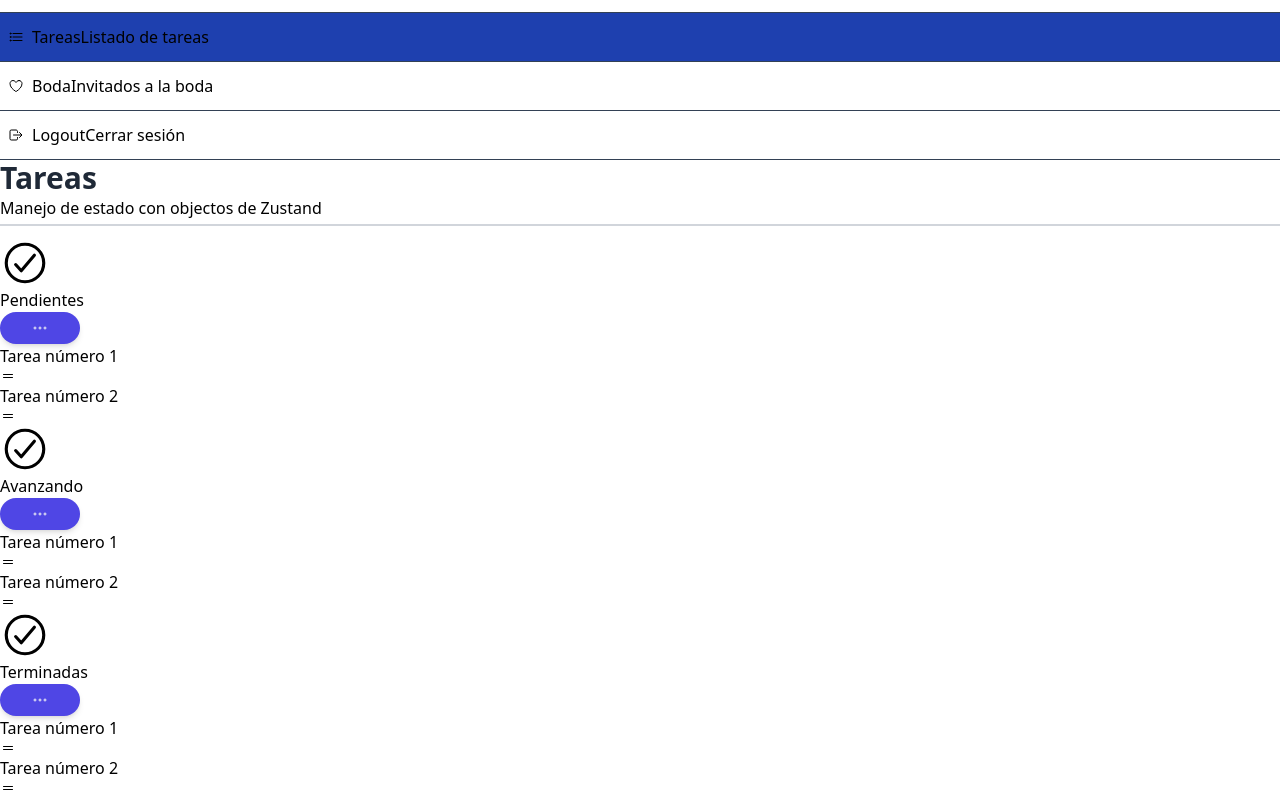
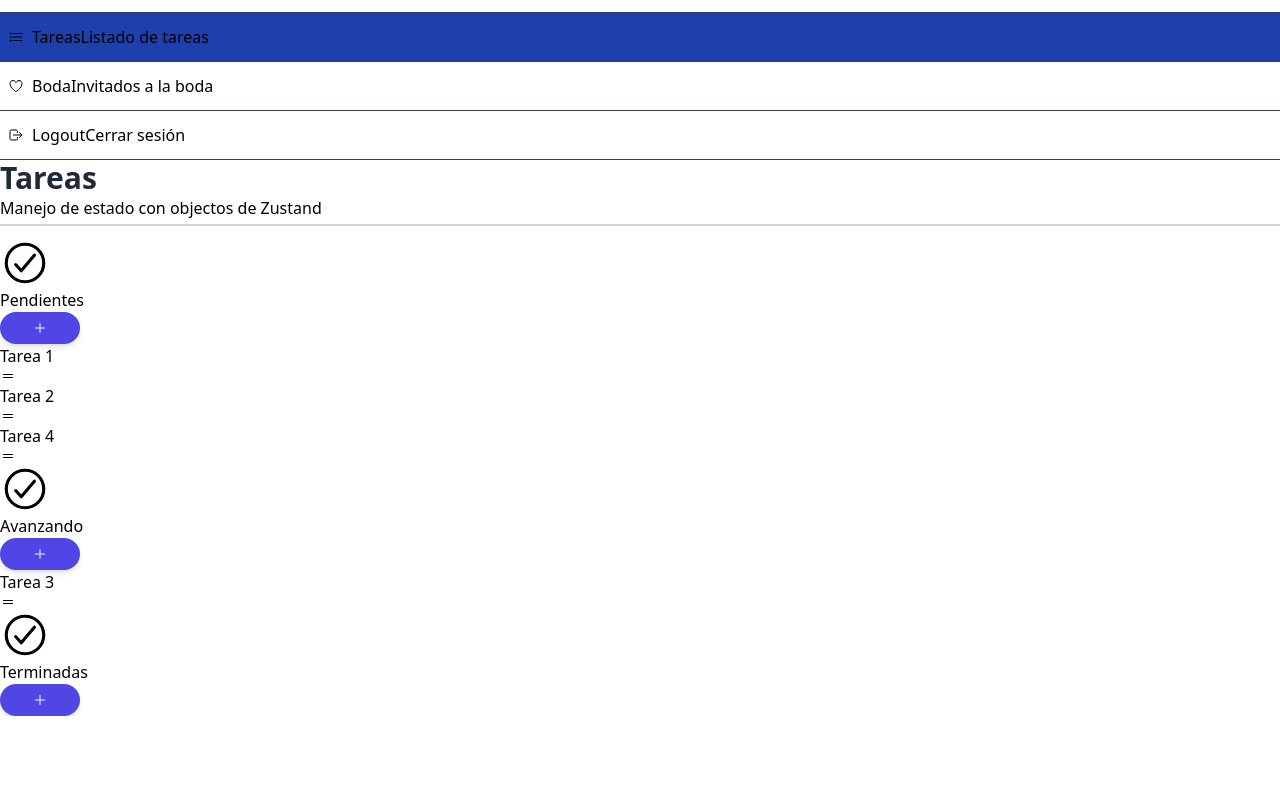
Before and after one commit to RubertG/curso-zustand, a React (Vite) app: page /dashboard/tasks in a window 1280 px wide. Shown: the part 542-1338 px from the top of the page. After the commit the page ends 1258 px from the top, so only its background shows below. Built offline with nearby package versions, Linux system fonts and the light colour scheme; no server answers.

Commit message:
🆕 drag and drop y store de las tareas

```diff
--- a/package.json
+++ b/package.json
@@ -10,16 +10,19 @@
     "preview": "vite preview"
   },
   "dependencies": {
-    "classnames": "^2.3.2",
+    "classnames": "^2.5.1",
     "react": "^18.2.0",
     "react-dom": "^18.2.0",
     "react-icons": "^4.11.0",
     "react-router-dom": "^6.16.0",
+    "sweetalert2": "^11.12.4",
+    "uuid": "^10.0.0",
     "zustand": "^4.5.4"
   },
   "devDependencies": {
     "@types/react": "^18.2.15",
     "@types/react-dom": "^18.2.7",
+    "@types/uuid": "^10.0.0",
     "@typescript-eslint/eslint-plugin": "^6.0.0",
     "@typescript-eslint/parser": "^6.0.0",
     "@vitejs/plugin-react": "^4.0.3",
--- a/src/components/jira/JiraTasks.tsx
+++ b/src/components/jira/JiraTasks.tsx
@@ -1,64 +1,103 @@
-import { IoCheckmarkCircleOutline, IoEllipsisHorizontalOutline, IoReorderTwoOutline } from 'react-icons/io5';
+import { IoAddOutline, IoCheckmarkCircleOutline } from 'react-icons/io5';
+import { Task, TaskStatus } from '../../interfaces';
+import { SingleTask } from './SingleTask';
+import { DragEvent, useState } from 'react';
+import { useTaskStore } from '../../stores/tasks/task.store';
+import classNames from 'classnames';
+import Swal from 'sweetalert2';
 
 interface Props {
   title: string;
-  value: 'pending' | 'in-progress' | 'done';
+  status: TaskStatus
+  tasks: Task[]
 }
 
+export const JiraTasks = ({ title, tasks, status }: Props) => {
+  const isDragging = useTaskStore((state) => !!state.draggingTaskId)
+  const onTaskDrop = useTaskStore((state) => state.onTaskDrop)
+  const addTask = useTaskStore((state) => state.addTask)
+  const [onDragOver, setOnDragOver] = useState(false)
 
-export const JiraTasks = ({ title }: Props) => {
+  const handleDragLeave = (e: DragEvent<HTMLDivElement>) => {
+    e.preventDefault()
+    setOnDragOver(false)
+  }
+
+  const handleDragOver = (e: DragEvent<HTMLDivElement>) => {
+    e.preventDefault()
+    setOnDragOver(true)
+  }
+
+  const handleDrop = (e: DragEvent<HTMLDivElement>) => {
+    e.preventDefault()
+    setOnDragOver(false)
+    onTaskDrop(status)
+  }
+
+  const hanldeAddTask = async () => {
+    const { isConfirmed, value: title } = await Swal.fire({
+      title: 'Nueva Tarea',
+      input: 'text',
+      inputLabel: 'Nombre de la tarea',
+      inputPlaceholder: 'Escribe una nueva tarea',
+      showCancelButton: true,
+      inputValidator: (value) => {
+        if (!value) {
+          return 'Tarea requerida'
+        }
+        return null
+      }
+    })
+
+    if (!isConfirmed || !title) return
+
+    addTask(title, status)
+  }
+
   return (
-    <div className="!text-black relative flex flex-col rounded-[20px]  bg-white bg-clip-border shadow-3xl shadow-shadow-500  w-full !p-4 3xl:p-![18px]">
+    <div
+      onDragLeave={handleDragLeave}
+      onDragOver={handleDragOver}
+      onDrop={handleDrop}
+      className={
+        classNames(
+          "!text-black relative flex flex-col border-2 rounded-[20px] bg-white bg-clip-border shadow-3xl shadow-shadow-500  w-full !p-4 3xl:p-![18px]",
+          {
+            'border-blue-500 border-dotted': isDragging,
+            'border-green-500': onDragOver && isDragging
+          }
+        )
+      }>
 
 
-      {/* Task Header */ }
+      {/* Task Header */}
       <div className="relative flex flex-row justify-between">
 
         <div className="flex items-center justify-center">
 
           <div className="flex h-9 w-9 items-center justify-center rounded-full bg-indigo-100">
             <span className="flex justify-center items-center h-6 w-6 text-brand-500">
-              <IoCheckmarkCircleOutline style={ { fontSize: '50px' } } />
+              <IoCheckmarkCircleOutline style={{ fontSize: '50px' }} />
             </span>
           </div>
 
-          <h4 className="ml-4 text-xl font-bold text-navy-700">{ title }</h4>
+          <h4 className="ml-4 text-xl font-bold text-navy-700">{title}</h4>
         </div>
 
-        <button>
-          <IoEllipsisHorizontalOutline />
+        <button
+          onClick={hanldeAddTask}
+        >
+          <IoAddOutline />
         </button>
 
       </div>
 
-      {/* Task Items */ }
-      <div className="h-full w-full">
-
-        <div className="mt-5 flex items-center justify-between p-2">
-          <div className="flex items-center justify-center gap-2">
-            <p className="text-base font-bold text-navy-700">
-              Tarea número 1
-            </p>
-          </div>
-          <span className=" h-6 w-6 text-navy-700 cursor-pointer">
-            <IoReorderTwoOutline />
-          </span>
-        </div>
-
-        <div className="mt-5 flex items-center justify-between p-2">
-          <div className="flex items-center justify-center gap-2">
-            <p className="text-base font-bold text-navy-700">
-              Tarea número 2
-            </p>
-          </div>
-          <span className=" h-6 w-6 text-navy-700 cursor-pointer">
-            <IoReorderTwoOutline />
-          </span>
-        </div>
-
-
-
-      </div>
+      {/* Task Items */}
+      {
+        tasks.map((task) => (
+          <SingleTask key={task.id} task={task} />
+        ))
+      }
     </div>
   );
 };
--- /dev/null
+++ b/src/components/jira/SingleTask.tsx
@@ -0,0 +1,35 @@
+import { IoReorderTwoOutline } from "react-icons/io5"
+import { Task } from "../../interfaces"
+import { useTaskStore } from "../../stores/tasks/task.store"
+
+interface Props {
+  task: Task
+}
+
+export const SingleTask = ({ task }: Props) => {
+  const setDraggingTaskId = useTaskStore((state) => state.setDraggingTaskId)
+  const removeDraggingTaskId = useTaskStore((state) => state.removeDraggingTaskId)
+
+  return (
+    <div
+      draggable
+      onDragStart={() => {
+        setDraggingTaskId(task.id)
+      }}
+      onDragEnd={() => {
+        removeDraggingTaskId()
+      }}
+      className="h-full w-full">
+      <div className="mt-5 flex items-center justify-between p-2">
+        <div className="flex items-center justify-center gap-2">
+          <p className="text-base font-bold text-navy-700">
+            {task.title}
+          </p>
+        </div>
+        <span className=" h-6 w-6 text-navy-700 cursor-pointer">
+          <IoReorderTwoOutline />
+        </span>
+      </div>
+    </div>
+  )
+}
--- /dev/null
+++ b/src/interfaces/index.ts
@@ -0,0 +1 @@
+export * from "./task.interface"
--- a/src/pages/02-objects/JiraPage.tsx
+++ b/src/pages/02-objects/JiraPage.tsx
@@ -1,6 +1,11 @@
 import { JiraTasks } from '../../components';
+import { useTaskStore } from '../../stores/tasks/task.store';
 
 export const JiraPage = () => {
+  const pendingTasks = useTaskStore((state) => state.getTasksByStatus('open'))
+  const inProgressTasks = useTaskStore((state) => state.getTasksByStatus('in-progress'))
+  const doneTasks = useTaskStore((state) => state.getTasksByStatus('done'))
+
   return (
     <>
       <h1>Tareas</h1>
@@ -9,17 +14,13 @@ export const JiraPage = () => {
 
       <div className="grid grid-cols-1 md:grid-cols-3 gap-4">
 
-          <JiraTasks title='Pendientes' value='pending' />
+          <JiraTasks title='Pendientes' status='open' tasks={pendingTasks} />
 
-          <JiraTasks title='Avanzando' value='in-progress' />
+          <JiraTasks title='Avanzando' status='in-progress' tasks={inProgressTasks} />
 
-          <JiraTasks title='Terminadas' value='done' />
+          <JiraTasks title='Terminadas' status='done' tasks={doneTasks} />
 
       </div>
-
-
-
-
 
     </>
   );
--- a/src/stores/person/person.store.ts
+++ b/src/stores/person/person.store.ts
@@ -1,6 +1,5 @@
 import { create, type StateCreator } from "zustand"
-import { devtools, persist } from "zustand/middleware"
-import { firebaseStorage } from "../storages/firebase-storage.store"
+import { persist } from "zustand/middleware"
 
 interface PersonState {
   firstName: string
@@ -21,13 +20,13 @@
 })
 
 export const usePersonStore = create<PersonState & Actions>()(
-  devtools(
+  // devtools(
     persist(
       store,
       {
         name: 'person-storage',
-        storage: firebaseStorage
+        // storage: firebaseStorage
       }
     )
-  )
+  // )
 )
--- /dev/null
+++ b/src/stores/tasks/task.store.ts
@@ -0,0 +1,94 @@
+import { create, StateCreator } from "zustand";
+import { Task, TaskStatus } from "../../interfaces";
+import { devtools } from "zustand/middleware";
+import {v4 as uuidv4} from 'uuid';
+
+interface TaskState {
+  draggingTaskId?: string
+  tasks: Record<string, Task> // key: id, value: Task
+
+  addTask: (title: string, status: TaskStatus) => void
+
+  getTasksByStatus: (status: TaskStatus) => Task[]
+  setDraggingTaskId: (taskId: string) => void
+  removeDraggingTaskId: () => void
+  changeTaskStatus: (taskId: string, status: TaskStatus) => void
+  onTaskDrop: (status: TaskStatus) => void
+}
+
+const storeApi: StateCreator<TaskState> = (set, get) => ({
+  tasks: {
+    "ABC-1": {
+      id: "ABC-1",
+      title: "Tarea 1",
+      status: "open"
+    },
+    "ABC-2": {
+      id: "ABC-2",
+      title: "Tarea 2",
+      status: "open"
+    },
+    "ABC-3": {
+      id: "ABC-3",
+      title: "Tarea 3",
+      status: "in-progress"
+    },
+    "ABC-4": {
+      id: "ABC-4",
+      title: "Tarea 4",
+      status: "open"
+    }
+  },
+
+  getTasksByStatus: (status: TaskStatus) => {
+    return Object.values(get().tasks).filter(task => task.status === status)
+  },
+
+  addTask: (title: string, status: TaskStatus) => {
+    const newTask: Task = {
+      id: uuidv4(),
+      title,
+      status
+    }
+    set(state => ({
+      tasks: {
+        ...state.tasks,
+        [newTask.id]: newTask
+      }
+    }))
+  },
+
+  setDraggingTaskId: (taskId: string) => {
+    set({ draggingTaskId: taskId })
+  },
+  removeDraggingTaskId: () => {
+    set({ draggingTaskId: undefined })
+  },
+  changeTaskStatus: (taskId: string, status: TaskStatus) => {
+    const task = get().tasks[taskId]
+    task.status = status
+
+    if (task) {
+      set(state =>  ({
+        tasks: {
+          ...state.tasks,
+          [taskId]: task
+        }
+      }))
+    }
+  },
+  onTaskDrop: (status: TaskStatus) => {
+    const taskId = get().draggingTaskId
+
+    if (!taskId) return
+
+    get().changeTaskStatus(taskId, status)
+    get().removeDraggingTaskId()
+  }
+})
+
+export const useTaskStore = create<TaskState>()(
+  devtools(
+    storeApi
+  )
+)
```
Also changed, not shown: src/interfaces/task.interface.ts (added, +7 -0 lines), 1 other file (tests, documents, lock files or other folders).
